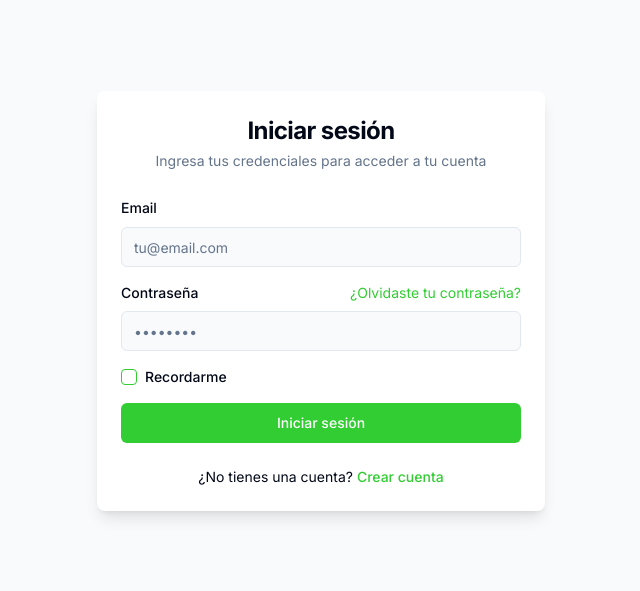
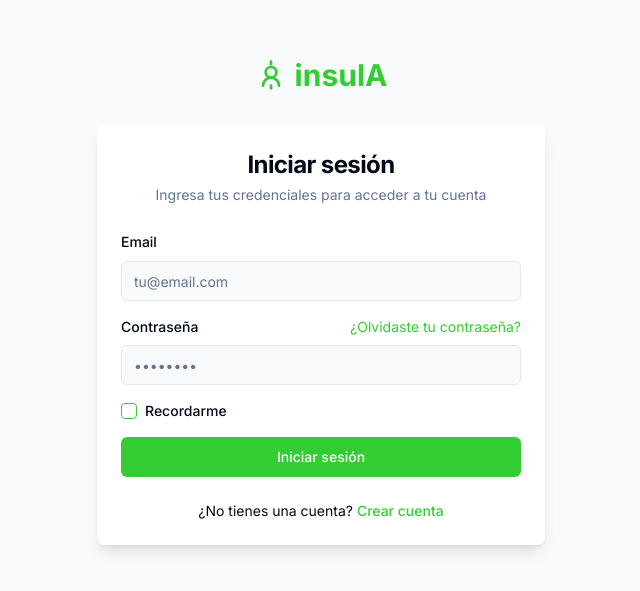
Before and after one commit to franciscoduc4/TPP_insulA_app, a Next.js app: page /login in a window 1280 px wide. Shown: the part 123-714 px from the top of the page, without its empty margins (319-959 px from the left). Built offline with nearby package versions, Linux system fonts and the light colour scheme.

Commit message:
added logo and name app

```diff
--- a/app/login/page.tsx
+++ b/app/login/page.tsx
@@ -94,6 +94,24 @@ export default function LoginPage() {
   return (
     <div className="min-h-screen flex items-center justify-center bg-background-light p-4">
       <div className="w-full max-w-md">
+        <div className="flex items-center justify-center mb-8">
+          <svg
+            xmlns="http://www.w3.org/2000/svg"
+            viewBox="0 0 24 24"
+            fill="none"
+            stroke="currentColor"
+            strokeWidth="2"
+            strokeLinecap="round"
+            strokeLinejoin="round"
+            className="h-8 w-8 text-primary mr-2"
+          >
+            <path d="M18 20a6 6 0 0 0-12 0" />
+            <circle cx="12" cy="10" r="4" />
+            <path d="M12 2v2" />
+            <path d="M12 20v2" />
+          </svg>
+          <h1 className="text-3xl font-bold text-primary">insulA</h1>
+        </div>
         <Card className="w-full shadow-lg border-0">
           <CardHeader className="space-y-1">
             <CardTitle className="text-2xl font-bold text-center">Iniciar sesión</CardTitle>
--- a/app/signup/page.tsx
+++ b/app/signup/page.tsx
@@ -118,6 +118,24 @@ export default function SignupPage() {
   return (
     <div className="min-h-screen flex items-center justify-center bg-background-light p-4">
       <div className="w-full max-w-md">
+        <div className="flex items-center justify-center mb-8">
+          <svg
+            xmlns="http://www.w3.org/2000/svg"
+            viewBox="0 0 24 24"
+            fill="none"
+            stroke="currentColor"
+            strokeWidth="2"
+            strokeLinecap="round"
+            strokeLinejoin="round"
+            className="h-8 w-8 text-primary mr-2"
+          >
+            <path d="M18 20a6 6 0 0 0-12 0" />
+            <circle cx="12" cy="10" r="4" />
+            <path d="M12 2v2" />
+            <path d="M12 20v2" />
+          </svg>
+          <h1 className="text-3xl font-bold text-primary">insulA</h1>
+        </div>
         <Card className="w-full shadow-lg border-0">
           <CardHeader className="space-y-1">
             <CardTitle className="text-2xl font-bold text-center">Crear cuenta</CardTitle>
```
